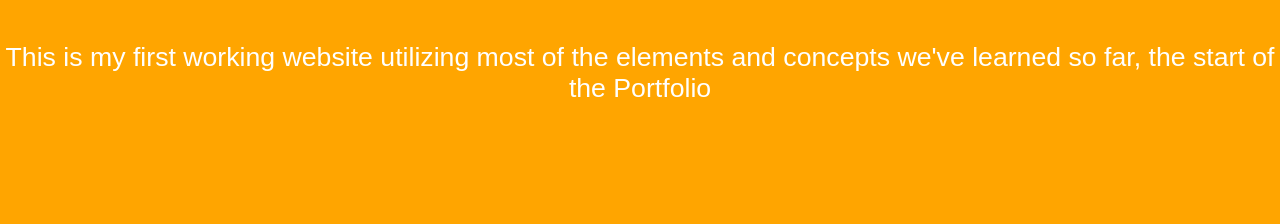
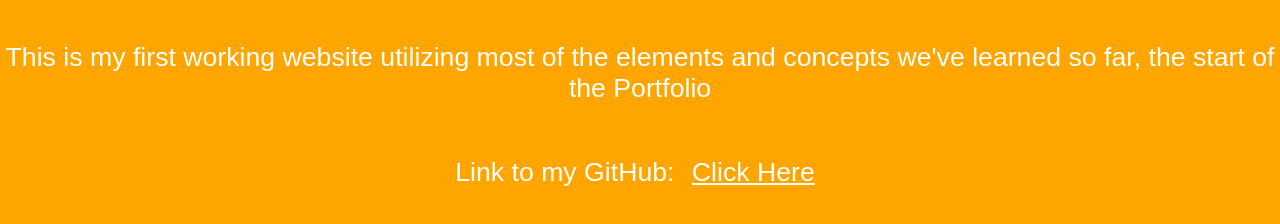
Before and after one commit to lleifhei/Block-09-Workshop-, a plain HTML site: page portfolio.html in a window 1280 px wide. Shown: the part 192-416 px from the top of the page. Drawn offline with Linux system fonts and the light colour scheme.

Commit message:
GitHub linked in portfolio page

```diff
--- a/portfolio.html
+++ b/portfolio.html
@@ -23,5 +23,9 @@
         This is my first working website utilizing most of the elements and
         concepts we've learned so far, the start of the Portfolio
       </p>
+      <p>
+        Link to my GitHub:
+        <a href="https://github.com/lleifhei">Click Here</a>
+      </p>
   </body>
 </html>
```
